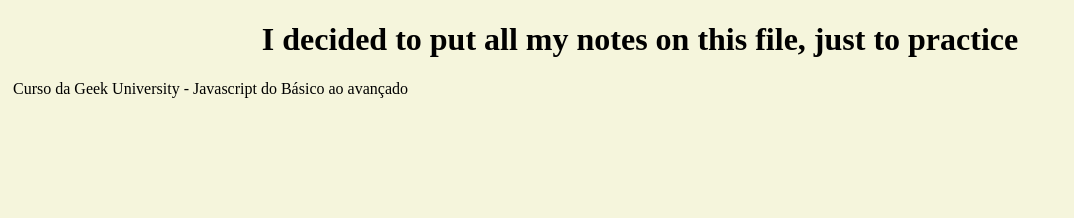
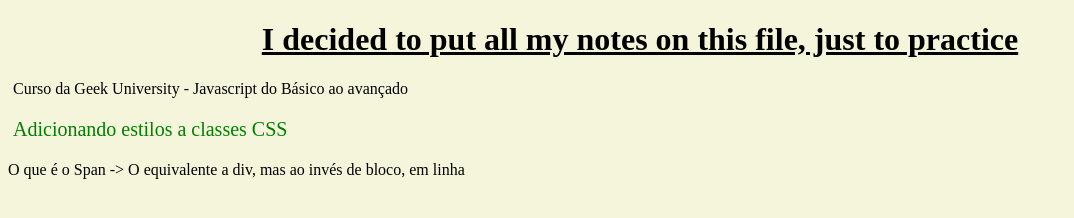
Before and after one commit to diego-salves/JS-course, a plain HTML site: page index.html in a window 1280 px wide. Shown: the whole page, without its empty margins (0-1074 px from the left). Drawn offline with Linux system fonts and the light colour scheme.

```diff
--- a/index.html
+++ b/index.html
@@ -6,11 +6,11 @@
     <meta name="viewport" content="width=device-width, initial-scale=1.0">
     <title>All that I learned on this course</title>
 
-    <!--  Inline CSS, not recommended-->
+    <!--  Inline CSS, not recommended -->
     <style>
         h1 {
             color: black;
-            text-align: center;
+            text-align: left;
         }
         body {
             background-color: darkcyan;
@@ -29,8 +29,12 @@
 
 </head>
 <body>
-    <h1> I decided to put all my notes on this file, just to practice</h1>
+    <h1 id="h1"> I decided to put all my notes on this file, just to practice</h1>
 
     <p> Curso da Geek University - Javascript do Básico ao avançado</p>
+
+    <p class="green"= > Adicionando estilos a classes CSS</p>
+
+    <span>O que é o Span -> O equivalente a div, mas ao invés de bloco, em linha</span>
 </body>
 </html>
--- a/style.css
+++ b/style.css
@@ -1,4 +1,33 @@
-body{
+ /* Css Geral*/
+
+ /* CSS pode ser atribuído por:
+    * - ID
+    * - Class
+    * - Tag
+*/
+
+/*SELETOR {
+    propriedade: valor;
+}*/
+
+/* TAG */
+
+body {
     background-color: beige;
     color: black;
 }
+
+
+/* Class = maior na hierarquia que a tag */
+
+.green {
+    color: green;
+    font-size: 20px;
+}
+
+/* ID = maior que todos na hierarquia, id sempre único(obviamente)*/
+
+#h1 {
+    text-decoration: underline;
+    text-align: center;
+}
```
